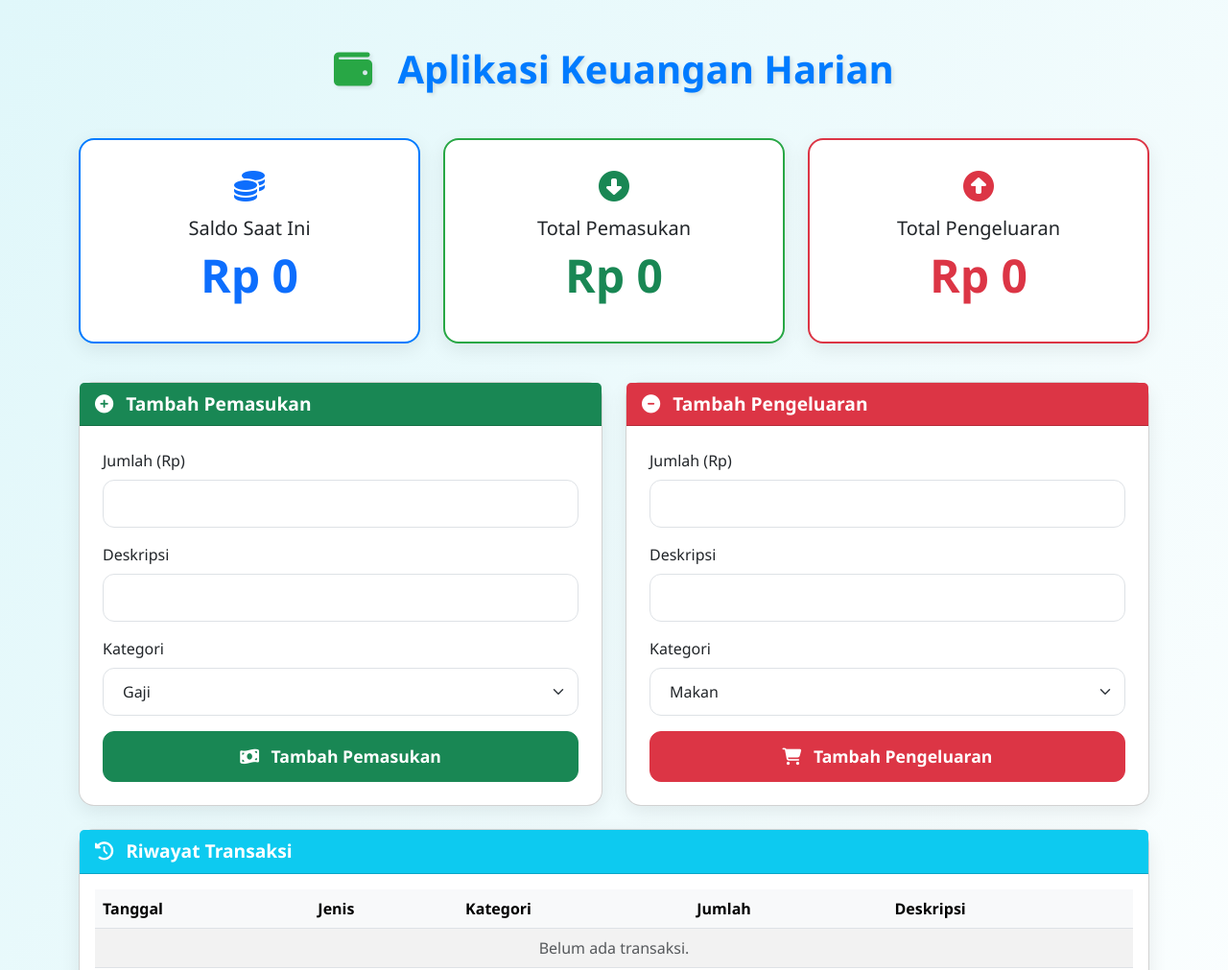
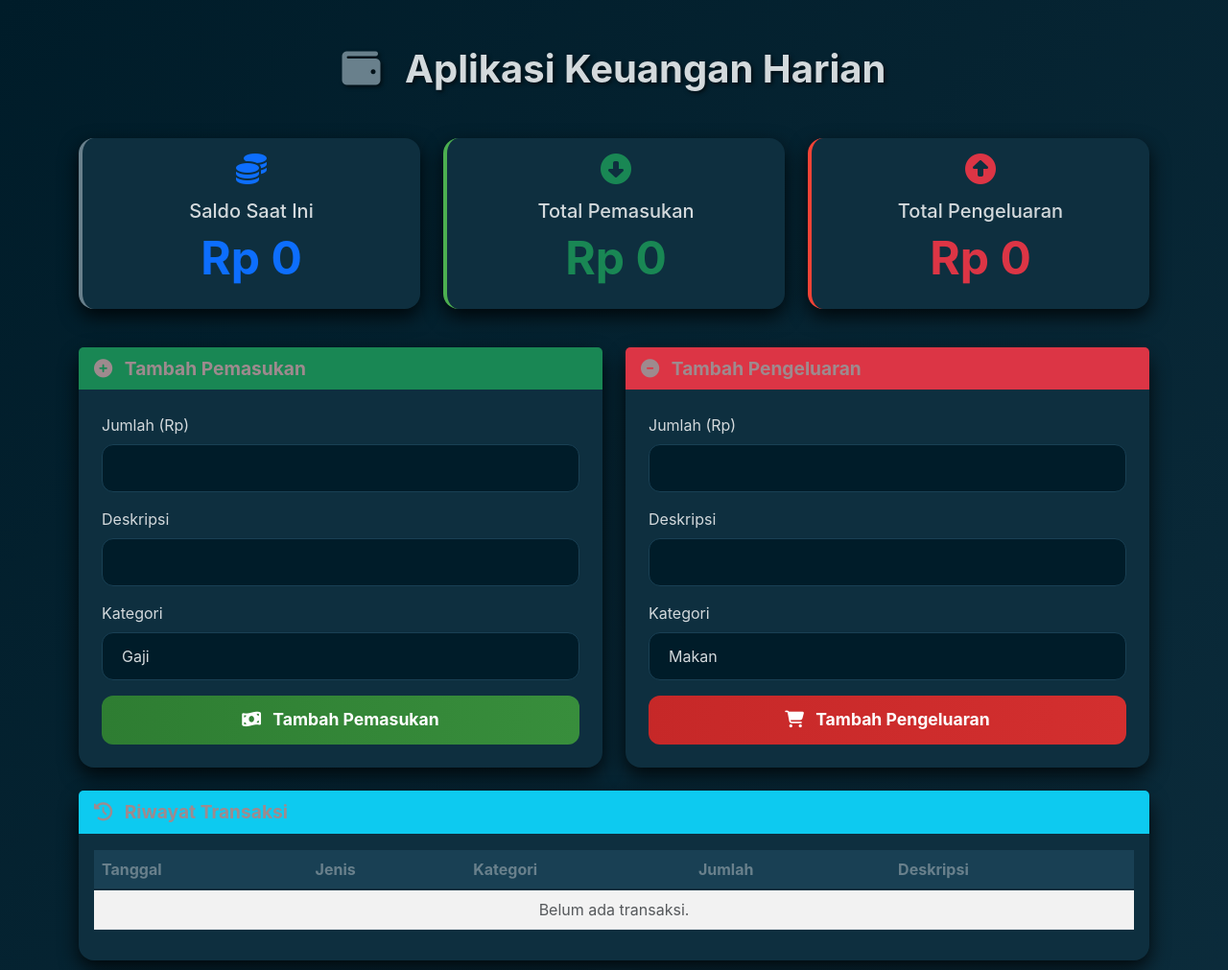
Before and after one commit to regidentkalbar-jak/cttkeu, a plain HTML site: page index.html in a window 1280 px wide. Shown: the top 1011 px of the page at 96% size. Drawn offline with nearby package versions, Linux system fonts and the light colour scheme.

Commit message:
Update style.css

```diff
--- a/style.css
+++ b/style.css
@@ -1,74 +1,112 @@
+/* ===========================
+   DARK MODE WITH CUSTOM COLORS
+=========================== */
+
 body {
-    background: linear-gradient(120deg, #e0f7fa, #ffffff);
-    font-family: 'Segoe UI', Roboto, 'Helvetica Neue', Arial, sans-serif;
+    background: linear-gradient(135deg, #001C29, #0E2F3F);
+    font-family: 'Satoshi', 'Inter', 'Roboto', sans-serif;
+    color: #D3D9DC;
 }
 
+/* Header */
 .app-header {
-    color: #007bff;
+    color: #D3D9DC; /* judul aplikasi */
     font-weight: 700;
     font-size: 2.5rem;
-    text-shadow: 2px 2px 4px rgba(0,0,0,0.1);
+    text-shadow: 2px 2px 4px rgba(0,0,0,0.6);
 }
-
 .app-icon {
-    color: #28a745;
+    color: #69808C; /* icon wallet */
 }
 
 /* Cards */
 .card {
+    background: #0E2F3F;
+    border: none;
     border-radius: 1rem;
-    box-shadow: 0 6px 20px rgba(0,0,0,0.08);
+    box-shadow: 0 8px 20px rgba(0,0,0,0.8);
+    color: #D3D9DC;
     transition: transform 0.3s ease, box-shadow 0.3s ease;
 }
 .card:hover {
     transform: translateY(-4px);
-    box-shadow: 0 10px 25px rgba(0,0,0,0.15);
+    box-shadow: 0 10px 30px rgba(0,0,0,0.9);
 }
 
+/* Card Headers */
 .card-header {
+    background: #194054;
+    border-bottom: 1px solid #0E2F3F;
     font-size: 1.2rem;
     font-weight: bold;
+    color: #9E8A8E !important;
 }
 
-/* Summary Cards */
-.summary-card .card-body {
-    padding: 2rem 1.5rem;
-}
-.balance-card { border: 2px solid #007bff; }
-.income-card { border: 2px solid #28a745; }
-.expense-card { border: 2px solid #dc3545; }
+/* Summary Cards border accent */
+.balance-card { border-left: 4px solid #69808C; }
+.income-card { border-left: 4px solid #4caf50; }
+.expense-card { border-left: 4px solid #f44336; }
 
-/* Forms */
+/* Form Inputs & Buttons */
 .transaction-form .form-control-lg,
 .transaction-form .form-select-lg {
+    background: #001C29;
+    border: 1px solid #194054;
+    color: #D3D9DC;
     border-radius: 0.75rem;
     padding: 0.75rem 1.25rem;
     font-size: 1rem;
 }
+.transaction-form .form-control-lg:focus,
+.transaction-form .form-select-lg:focus {
+    border-color: #69808C;
+    box-shadow: 0 0 8px rgba(105,128,140,0.4);
+}
+
 .transaction-btn {
     border-radius: 0.75rem;
     padding: 0.75rem;
     font-weight: bold;
     font-size: 1.1rem;
     transition: transform 0.2s ease, box-shadow 0.2s ease;
+    color: #fff;
 }
 .transaction-btn:hover {
     transform: translateY(-2px);
-    box-shadow: 0 4px 8px rgba(0,0,0,0.2);
+    box-shadow: 0 4px 8px rgba(0,0,0,0.4);
+}
+.btn-success { background: linear-gradient(90deg, #2e7d32, #388e3c); border: none; }
+.btn-danger  { background: linear-gradient(90deg, #c62828, #d32f2f); border: none; }
+
+/* Tables */
+.table {
+    color: #D3D9DC;
+}
+.table thead th {
+    background: #194054;
+    color: #69808C; /* warna header tabel riwayat & rekapan */
+    border-bottom: 2px solid #0E2F3F;
+}
+.table-striped tbody tr:nth-of-type(odd) {
+    background-color: #001C29;
+}
+.table-striped tbody tr:nth-of-type(even) {
+    background-color: #0E2F3F;
+}
+.table-hover tbody tr:hover {
+    background-color: #194054 !important;
 }
 
-/* Table */
-.transaction-table th {
-    background-color: #f8f9fa;
-    font-weight: bold;
-}
-.transaction-table td {
-    vertical-align: middle;
+/* Chart Area */
+#expenseCategoryChart,
+#monthlyFlowChart {
+    max-height: 300px;
+    background: transparent;
 }
 
-/* Chart Card */
-#expenseCategoryChart, #monthlyFlowChart {
-    max-height: 300px;
+/* Monthly Recap Card border accent */
+.card.mt-4 {
+    border-left: 4px solid #69808C;
 }
 
 /* Responsive adjustments */
```
